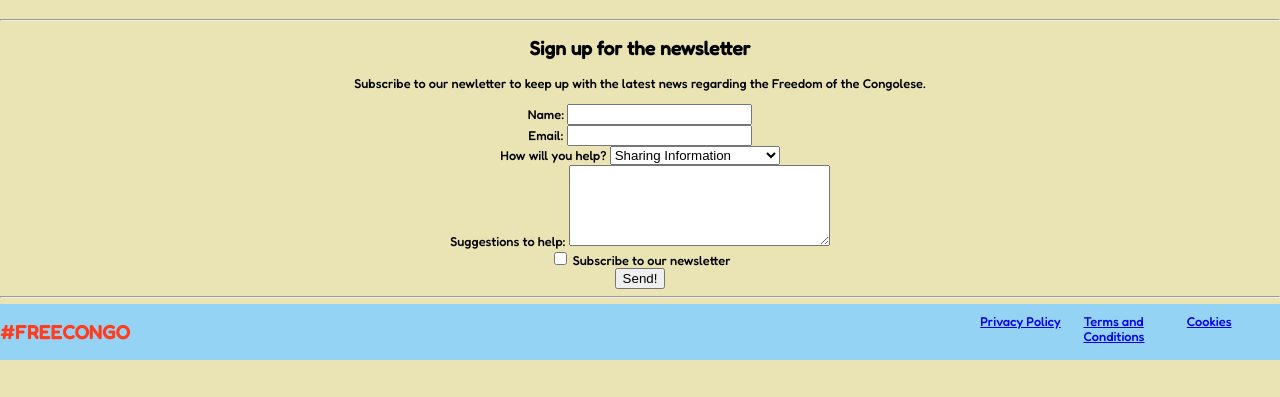
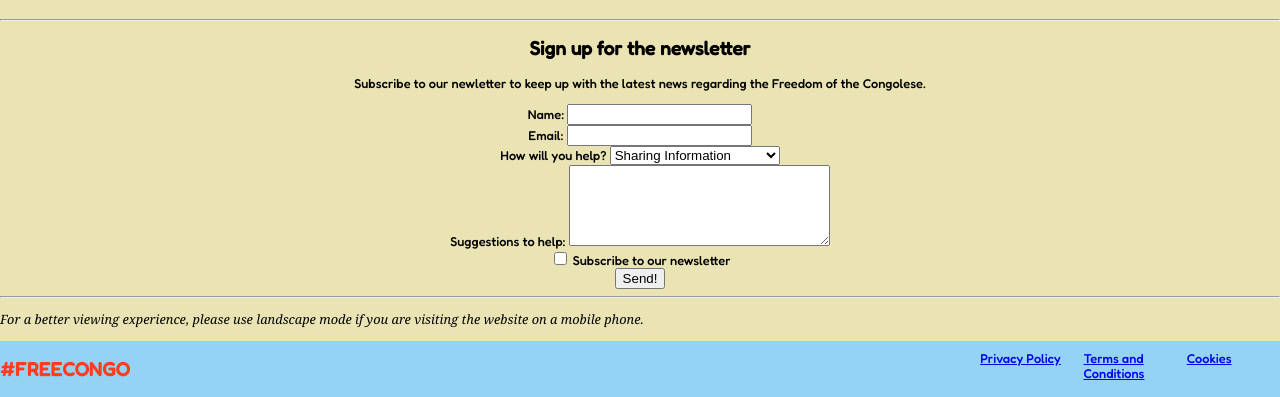
Before and after one commit to aktech7/aktech7.github.io, a plain HTML site: page index.html in a window 1280 px wide. Shown: the part 1041-1438 px from the top of the page. Before the commit the page ends 1401 px from the top, so only its background shows below. Drawn offline with Linux system fonts and the light colour scheme; no server answers.

Commit message:
initial commit

```diff
--- a/index.html
+++ b/index.html
@@ -111,6 +111,7 @@
         </div>
 
     </main>
+    <p id="sidenote">For a better viewing experience, please use landscape mode if you are visiting the website on a mobile phone.</p>
     <footer>
         <h2>#FREECONGO</h2>
         <section>
--- a/style.css
+++ b/style.css
@@ -101,6 +101,11 @@ img{
     border-radius: 0%;
 }
 
+#sidenote{
+    font-family: Georgia, 'Times New Roman', Times, serif;
+    font-style: italic;
+}
+
 body > footer{
     background-color: rgb(149, 211, 244);
     color: rgb(255, 60, 30);
```
